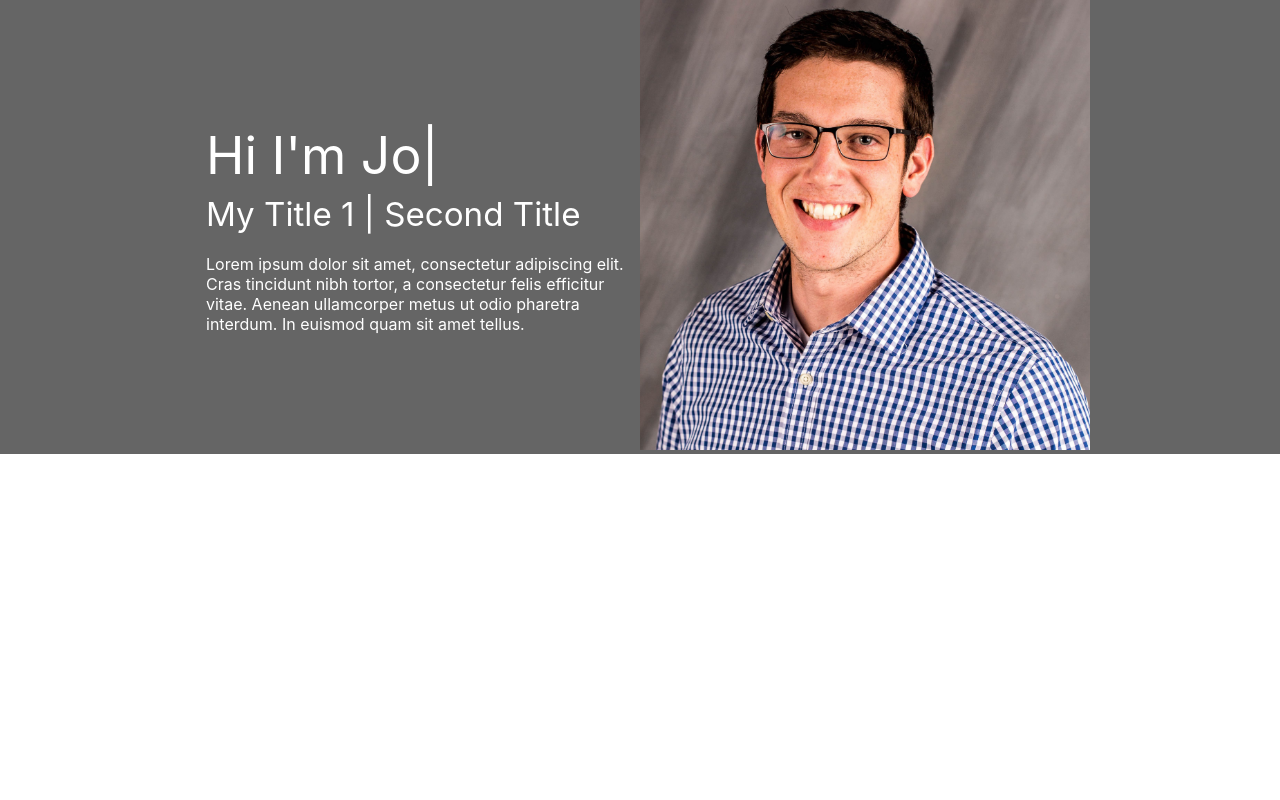
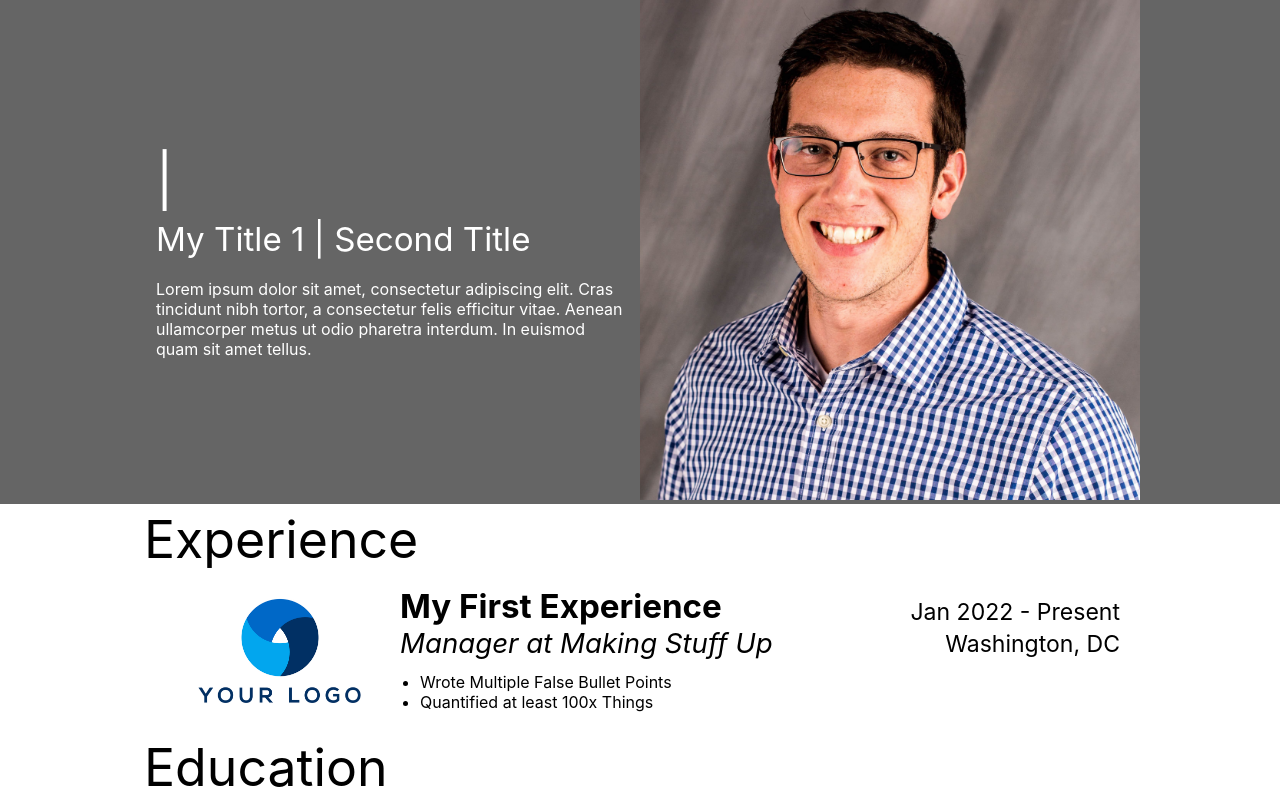
Before and after one commit to kevinpsites/react-resume-class, a React (Create React App) app: page / in a window 1280 px wide. Shown: the top 800 px of the page. Built offline with nearby package versions, Linux system fonts and the light colour scheme.

Commit message:
Add - Experience, Education, Leadership Sections

```diff
--- a/src/App.css
+++ b/src/App.css
@@ -9,7 +9,11 @@
   --base-size: 1em;
   --type-scale: 1;
   --header-increase: 1.3;
-  --type-decrease: 0.8;
+  --type-decrease: 0.9;
+
+  --small-font: calc(
+    var(--base-size) * var(--type-scale) * var(--type-decrease)
+  );
 
   --h5: calc(var(--base-size) * var(--type-scale));
   --h4: calc(var(--h5) * var(--type-scale));
@@ -21,6 +25,9 @@
 
   /* Loading Stuff */
   --primary-loading-bg: rgba(255, 255, 255, 0.8);
+
+  /* Page Width Stuff */
+  --max-page-width: 1000px;
 }
 
 * {
@@ -104,7 +111,7 @@ main {
   color: white;
 }
 
-.about-section-container img {
+img {
   max-width: 100%;
   width: 100%;
 }
@@ -112,7 +119,7 @@ main {
 .about-section-container section:first-child {
   grid-area: about;
   text-align: center;
-  max-width: 450px;
+  max-width: calc(var(--max-page-width) / 2);
   width: 100%;
 }
 .about-section-container section:first-child h1,
@@ -127,8 +134,58 @@ main {
 
 .about-section-container section:last-child {
   grid-area: image;
-  max-width: 450px;
+  max-width: calc(var(--max-page-width) / 2);
   width: 100%;
+}
+
+.experience-section-container {
+  padding: 4px;
+  max-width: var(--max-page-width);
+  margin: 0px auto;
+}
+
+.experience-section {
+  display: grid;
+  grid-template-areas:
+    "image image"
+    "orgName orgName"
+    "title title"
+    "date location"
+    "bullets bullets";
+  padding: 16px;
+}
+
+.experience-section img {
+  grid-area: image;
+  margin: 4px 0px;
+  text-align: center;
+}
+.experience-section h2 {
+  grid-area: orgName;
+  margin-top: 8px;
+  margin-bottom: 4px;
+  font-weight: bold;
+}
+.experience-section h3 {
+  grid-area: title;
+  margin-bottom: 4px;
+  font-style: italic;
+}
+.experience-section .experience-date {
+  grid-area: date;
+  margin-bottom: 8px;
+  font-size: var(--small-font);
+}
+
+.experience-section .experience-location {
+  grid-area: location;
+  font-size: var(--small-font);
+  text-align: right;
+}
+
+.experience-section ul {
+  grid-area: bullets;
+  margin-left: 20px;
 }
 
 @media screen and (min-width: 750px) {
@@ -159,6 +216,41 @@ main {
     margin-top: 16px;
     padding: 4px 0px;
   }
+
+  .experience-section {
+    grid-template-areas:
+      "image orgName date"
+      "image title location"
+      "image bullets  bullets";
+
+    grid-template-columns: 0.5fr 1fr 0.5fr;
+    align-items: flex-end;
+  }
+
+  .experience-section img {
+    margin-top: 8px;
+    align-self: flex-start;
+  }
+
+  .experience-section h2 {
+    margin: 0px;
+  }
+
+  .experience-section .experience-date,
+  .experience-section .experience-location {
+    margin-bottom: 0px;
+    text-align: right;
+    font-size: var(--h4);
+  }
+
+  .experience-section .experience-location {
+    align-self: flex-start;
+    margin-top: 4px;
+  }
+
+  .experience-section ul {
+    margin-top: 8px;
+  }
 }
 
 @media screen and (min-width: 1024px) {
--- a/src/App.tsx
+++ b/src/App.tsx
@@ -3,6 +3,7 @@ import "./App.css";
 import { AppContext } from "./appContext";
 import LoadingScreen from "./components/basicComponents/loadingScreen";
 import AboutSection from "./components/sectionComponents/aboutSection";
+import ExperienceSection from "./components/sectionComponents/experience/experienceSection";
 import { useRetrieveResume } from "./hooks/useRetrieveResume";
 
 const App = () => {
@@ -13,7 +14,22 @@ const App = () => {
       <AppContext.Provider value={{ resume }}>
         <main>
           {error && error}
-          {resume && <AboutSection />}
+          {resume && (
+            <>
+              <AboutSection />
+              {resume.experience.length > 0 && (
+                <ExperienceSection title="experience" />
+              )}
+
+              {resume.education.length > 0 && (
+                <ExperienceSection title="education" />
+              )}
+
+              {resume.leadershipService.length > 0 && (
+                <ExperienceSection title="leadership & Service" />
+              )}
+            </>
+          )}
         </main>
       </AppContext.Provider>
     </LoadingScreen>
--- a/src/appContext.ts
+++ b/src/appContext.ts
@@ -15,6 +15,9 @@ export const AppContext = createContext<MainAppContext>({
       aboutMeImage: "",
       adjectives: [],
     },
+    education: [],
+    experience: [],
+    leadershipService: [],
   },
 });
 export const useAppContext = () => useContext(AppContext);
--- a/src/components/sectionComponents/aboutSection.tsx
+++ b/src/components/sectionComponents/aboutSection.tsx
@@ -22,42 +22,42 @@ const AboutSection = () => {
     }
   }, [resume]);
 
-  useEffect(() => {
-    if (index === words.length) {
-      setBlinkEnd(true);
-      return;
-    }
+  // useEffect(() => {
+  //   if (index === words.length) {
+  //     setBlinkEnd(true);
+  //     return;
+  //   }
 
-    if (
-      subIndex === words[index].length + 1 &&
-      index !== words.length - 1 &&
-      !reverse
-    ) {
-      setReverse(true);
-      return;
-    }
+  //   if (
+  //     subIndex === words[index].length + 1 &&
+  //     index !== words.length - 1 &&
+  //     !reverse
+  //   ) {
+  //     setReverse(true);
+  //     return;
+  //   }
 
-    if (subIndex === 0 && reverse) {
-      setReverse(false);
-      setIndex((prev) => prev + 1);
-      return;
-    }
+  //   if (subIndex === 0 && reverse) {
+  //     setReverse(false);
+  //     setIndex((prev) => prev + 1);
+  //     return;
+  //   }
 
-    const timeout = setTimeout(() => {
-      setSubIndex((prev) => prev + (reverse ? -1 : 1));
-    }, Math.max(reverse ? 75 : subIndex === words[index].length ? 1000 : 150, parseInt((Math.random() * 350).toString())));
+  //   const timeout = setTimeout(() => {
+  //     setSubIndex((prev) => prev + (reverse ? -1 : 1));
+  //   }, Math.max(reverse ? 75 : subIndex === words[index].length ? 1000 : 150, parseInt((Math.random() * 350).toString())));
 
-    return () => clearTimeout(timeout);
-  }, [subIndex, index, reverse, words.length]);
+  //   return () => clearTimeout(timeout);
+  // }, [subIndex, index, reverse, words.length]);
 
-  useEffect(() => {
-    const timeout2 = setTimeout(() => {
-      if (!blinkEnd) {
-        setBlink((prev) => !prev);
-      }
-    }, 500);
-    return () => clearTimeout(timeout2);
-  }, [blink, blinkEnd]);
+  // useEffect(() => {
+  //   const timeout2 = setTimeout(() => {
+  //     if (!blinkEnd) {
+  //       setBlink((prev) => !prev);
+  //     }
+  //   }, 500);
+  //   return () => clearTimeout(timeout2);
+  // }, [blink, blinkEnd]);
 
   return (
     <article className={`about-section-container`}>
--- /dev/null
+++ b/src/components/sectionComponents/experience/components/experienceBullets.tsx
@@ -0,0 +1,17 @@
+import React from "react";
+
+interface ExperienceBulletsProps {
+  bullets: string[];
+}
+
+const ExperienceBullets = ({ bullets }: ExperienceBulletsProps) => {
+  return (
+    <ul>
+      {bullets.map((bullet, bIndex) => (
+        <li key={bIndex}>{bullet}</li>
+      ))}
+    </ul>
+  );
+};
+
+export default ExperienceBullets;
--- /dev/null
+++ b/src/components/sectionComponents/experience/components/experienceObjectSection.tsx
@@ -0,0 +1,30 @@
+import React from "react";
+import appSettings from "../../../../appSettings.json";
+import { ExperienceObject } from "../../../../types/globalTypes";
+import ExperienceBullets from "./experienceBullets";
+
+const ExperienceObjectSection = ({
+  title,
+  organization,
+  date,
+  bullets,
+  location,
+}: ExperienceObject) => {
+  return (
+    <section className={`experience-section`}>
+      <img
+        src={`${appSettings.publicFilePaths.image}/${appSettings.publicFilePaths.experience}/${organization.image}`}
+        alt={organization.name}
+      />
+      <h2>{organization.name}</h2>
+      <h3>{title}</h3>
+      <p className={`experience-date`}>
+        {date.start} - {date.end}
+      </p>
+      <p className={`experience-location`}>{location}</p>
+      <ExperienceBullets bullets={bullets} />
+    </section>
+  );
+};
+
+export default ExperienceObjectSection;
--- /dev/null
+++ b/src/components/sectionComponents/experience/experienceSection.tsx
@@ -0,0 +1,35 @@
+import React, { useEffect, useState } from "react";
+import appSettings from "../../../appSettings.json";
+import { useAppContext } from "../../../appContext";
+import { sectionKeys } from "../../../types/globalTypes";
+import { capitalizeLetter } from "../../../utils/commonFunctions";
+import ExperienceObjectSection from "./components/experienceObjectSection";
+
+interface ExperienceSectionProps {
+  title: sectionKeys;
+}
+
+const ExperienceSection = ({ title }: ExperienceSectionProps) => {
+  const { resume } = useAppContext();
+  return (
+    <article className={`experience-section-container`}>
+      <h1>{capitalizeLetter(title)}</h1>
+
+      {title === "experience" &&
+        resume?.experience.map((entry, eIndex) => (
+          <ExperienceObjectSection key={eIndex} {...entry} />
+        ))}
+
+      {title === "education" &&
+        resume?.education.map((entry, eIndex) => (
+          <ExperienceObjectSection key={eIndex} {...entry} />
+        ))}
+      {title === "leadership & Service" &&
+        resume?.leadershipService.map((entry, eIndex) => (
+          <ExperienceObjectSection key={eIndex} {...entry} />
+        ))}
+    </article>
+  );
+};
+
+export default ExperienceSection;
--- /dev/null
+++ b/src/utils/commonFunctions.ts
@@ -0,0 +1,2 @@
+export const capitalizeLetter = (word: string) =>
+  `${word[0].toUpperCase()}${word.slice(1)}`;
```
Also changed, not shown: src/types/globalTypes.ts (+24 -0 lines).
